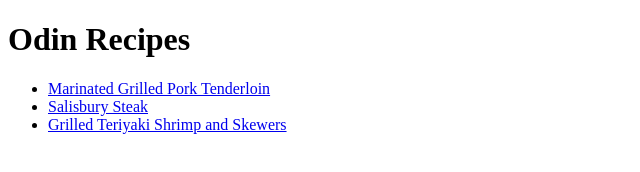
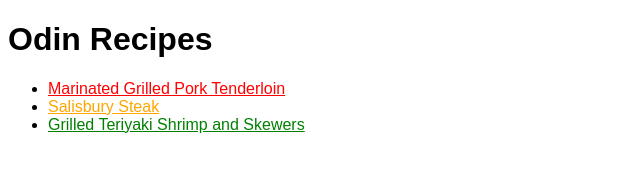
Before and after one commit to CysxGH/odin-recipes, a plain HTML site: page index.html in a window 1280 px wide. Shown: the whole page, without its empty margins (0-640 px from the left). Drawn offline with Linux system fonts and the light colour scheme.

Commit message:
Beautify index.html using CSS

```diff
--- a/index.html
+++ b/index.html
@@ -3,13 +3,14 @@
     <head>
         <meta charset="utf-8">
         <title>Cys Recipes</title>
+        <link rel="stylesheet" href="style.css"/>
     </head>
     <body>
         <h1>Odin Recipes</h1>
         <ul>
-            <li><a href="recipes/tenderloin.html">Marinated Grilled Pork Tenderloin</a></li>
-            <li><a href="recipes/steak.html">Salisbury Steak</a></li>
-            <li><a href="recipes/teriyaki.html">Grilled Teriyaki Shrimp and Skewers</a></li>
+            <li><a class="pork" href="recipes/tenderloin.html">Marinated Grilled Pork Tenderloin</a></li>
+            <li><a class="steak" href="recipes/steak.html">Salisbury Steak</a></li>
+            <li><a class="shrimp" href="recipes/teriyaki.html">Grilled Teriyaki Shrimp and Skewers</a></li>
         </ul>
     </body>
 </html>
--- /dev/null
+++ b/style.css
@@ -0,0 +1,15 @@
+body {
+    font-family: Arial, Helvetica, sans-serif;
+  }
+
+.pork {
+  color: red;
+}
+
+.steak {
+  color: orange;
+}
+
+.shrimp {
+  color: green;
+}
```
